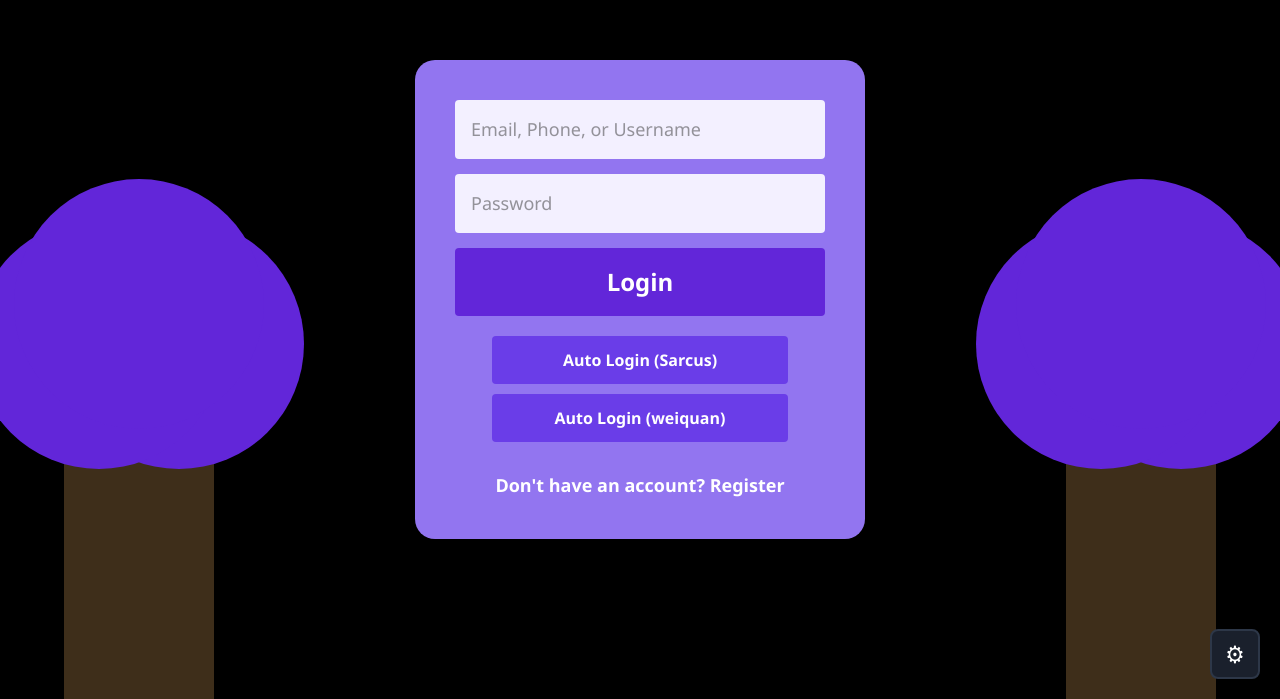
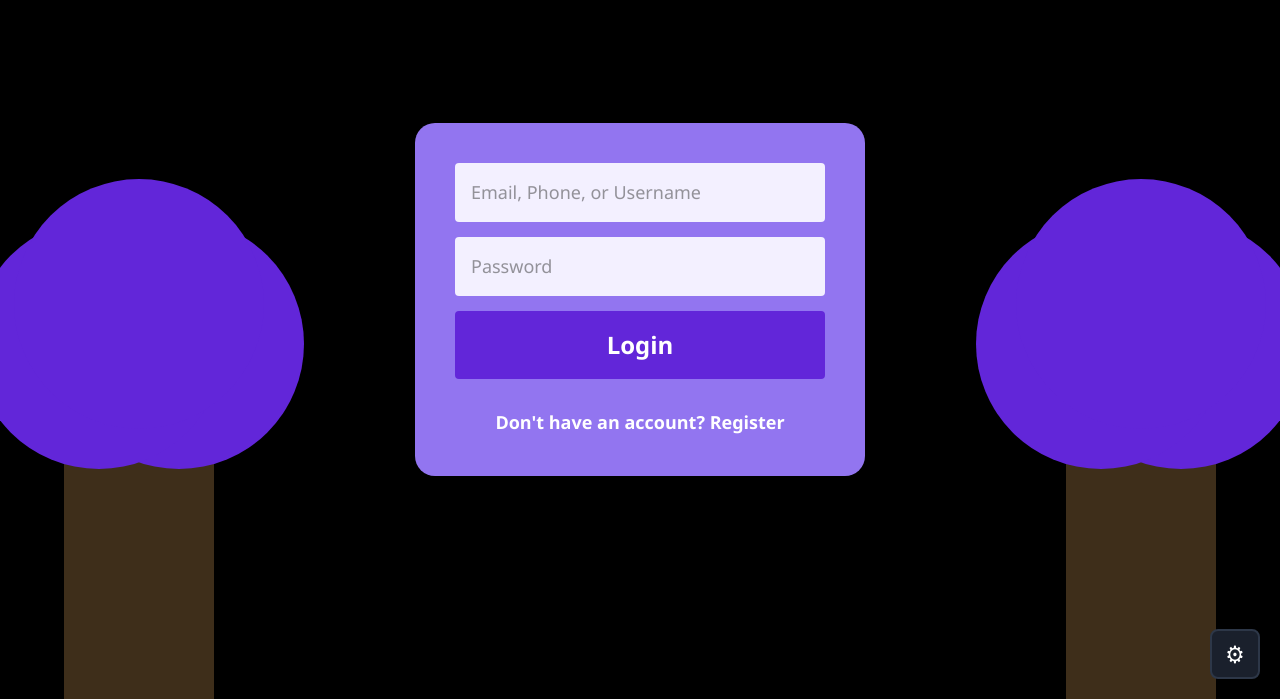
Before and after one commit to weiquantan86/ITCGroup7, a Next.js app: page /userSystem/login in a window 1280 px wide. Shown: the part 101-800 px from the top of the page. Built offline with nearby package versions, Linux system fonts and the light colour scheme.

Commit message:
auto login functions and buttons removd

```diff
--- a/src/app/(pages)/userSystem/login/page.css
+++ b/src/app/(pages)/userSystem/login/page.css
@@ -76,28 +76,6 @@
   background-color: #511bc7;
 }
 
-.auto-login-section {
-  display: flex;
-  flex-direction: column;
-  gap: 10px;
-  align-items: center;
-}
-
-.auto-btn {
-  background-color: #6a3de8;
-  color: white;
-  border: none;
-  padding: 12px 24px;
-  border-radius: 4px;
-  font-weight: 600;
-  width: 80%;
-  cursor: pointer;
-}
-
-.auto-btn:hover {
-  background-color: #5a2ed1;
-}
-
 .register-link {
   text-align: center;
   margin-top: 10px;
--- a/src/app/(pages)/userSystem/login/page.tsx
+++ b/src/app/(pages)/userSystem/login/page.tsx
@@ -35,15 +35,6 @@ export default function Login() {
   const handleSubmit = async (e) => {
     e.preventDefault();
     await handleLogin(identifier, loginPassword);
-  };
-
-  const handleAutoLogin = async (
-    autoIdentifier: string,
-    autoPassword: string,
-  ) => {
-    setIdentifier(autoIdentifier);
-    setLoginPassword(autoPassword);
-    await handleLogin(autoIdentifier, autoPassword);
   };
 
   const handleAdminEnter = async () => {
@@ -102,23 +93,6 @@ export default function Login() {
           </button>
         </form>
 
-        <div className="auto-login-section">
-          <button
-            type="button"
-            className="auto-btn"
-            onClick={() => handleAutoLogin("Sarcus", "123456")}
-          >
-            Auto Login (Sarcus)
-          </button>
-          <button
-            type="button"
-            className="auto-btn"
-            onClick={() => handleAutoLogin("weiquan", "weiquan")}
-          >
-            Auto Login (weiquan)
-          </button>
-        </div>
-
         {message && <p className="status-message">{message}</p>}
 
         <div className="register-link">
```
